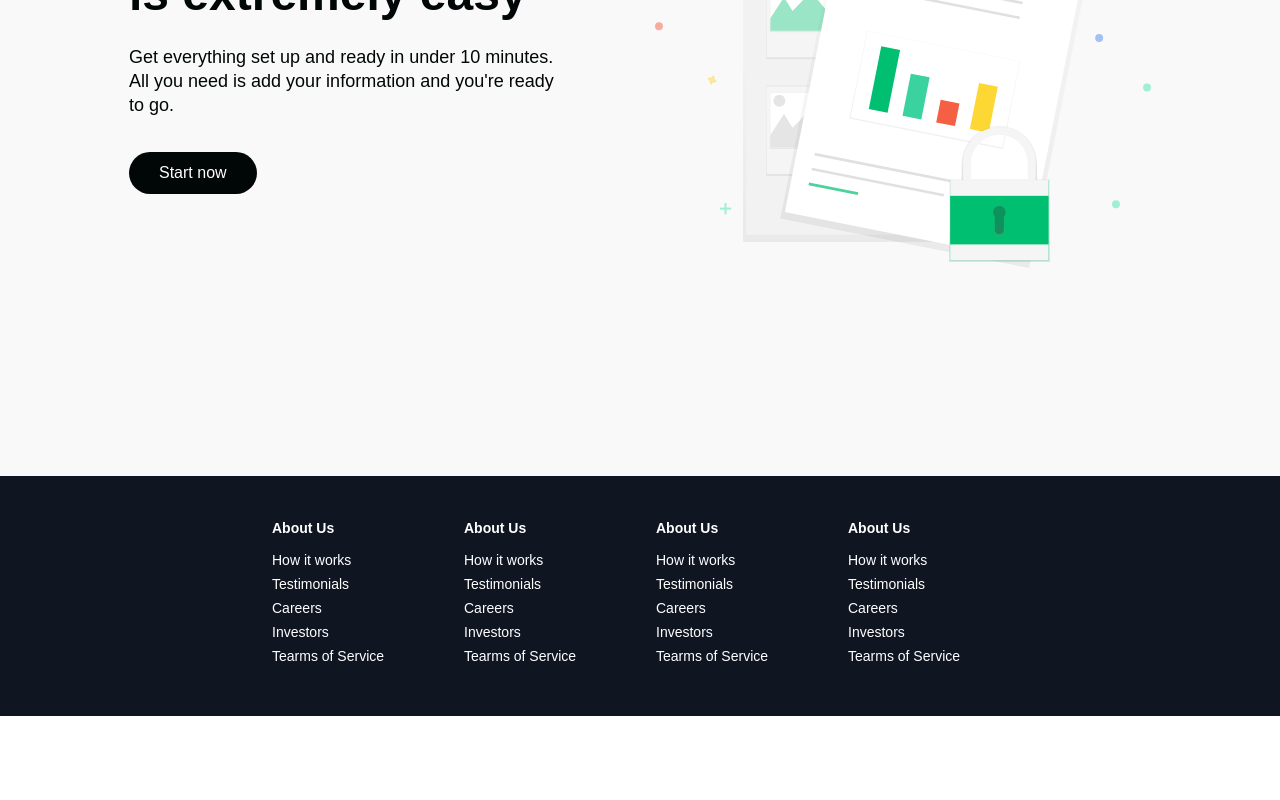
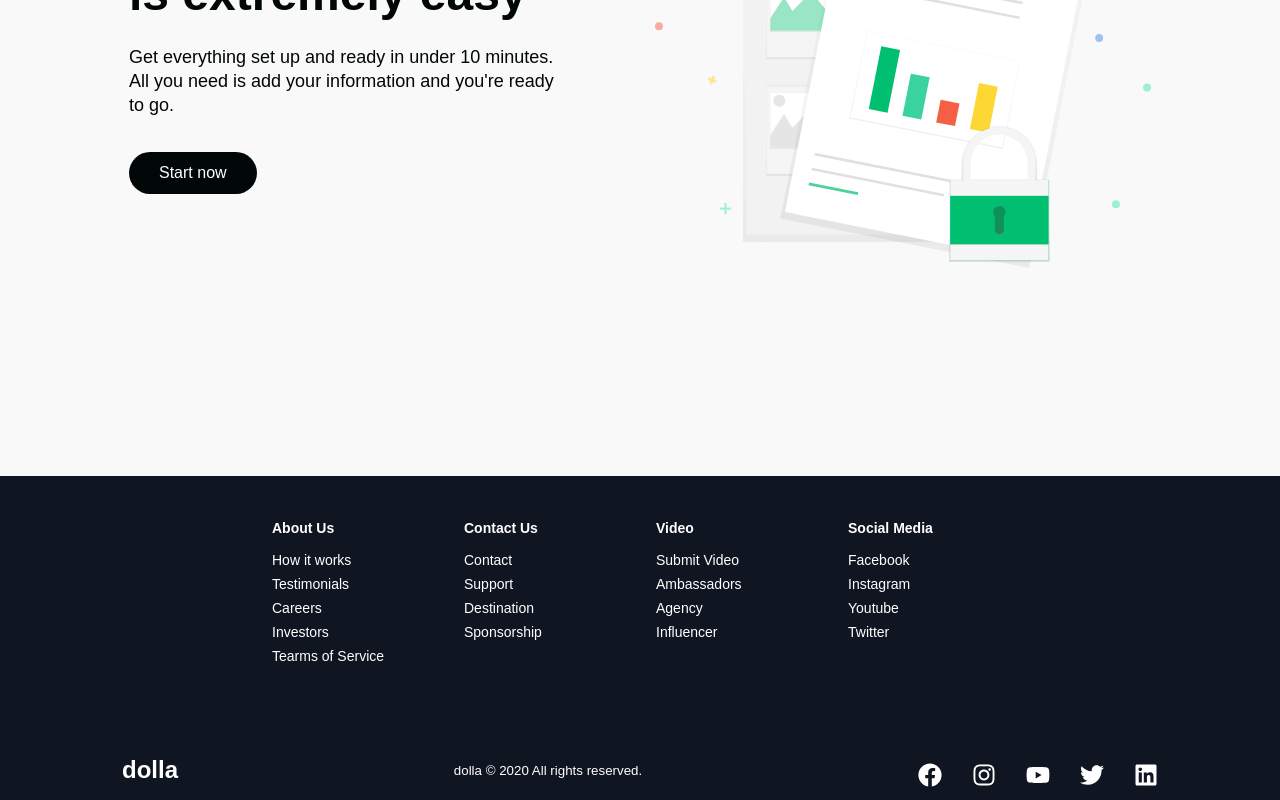
Before and after one commit to TomaszKlekner/dolla, a React (Create React App) app in the folder website/: page / in a window 1280 px wide. Shown: the part 3524-4324 px from the top of the page. Before the commit the page ends 4240 px from the top, so only its background shows below. Built offline with nearby package versions, Linux system fonts and the light colour scheme; a web font is replaced by a local one.

Commit message:
Add footer copy

```diff
--- a/website/src/components/Footer/FooterElements.js
+++ b/website/src/components/Footer/FooterElements.js
@@ -65,3 +65,49 @@
     transition: 0.3s ease-out;
   }
 `;
+
+export const SocialMedia = styled.section`
+  width: 100%;
+`;
+
+export const SocialMediaWrapper = styled.div`
+  display: flex;
+  justify-content: space-between;
+  align-items: center;
+  max-width: 1100px;
+  margin: 40px auto 0 auto;
+  padding: 0 32px;
+
+  @media screen and (max-width: 820px) {
+    flex-direction: column;
+  }
+`;
+
+export const SocialLogo = styled(Link)`
+  color: #fff;
+  justify-self: start;
+  cursor: pointer;
+  text-decoration: none;
+  font-size: 1.5rem;
+  display: flex;
+  align-items: center;
+  margin-bottom: 16px;
+  font-weight: bold;
+`;
+
+export const WebsiteRights = styled.small`
+  color: #fff;
+  margin-bottom: 16px;
+`;
+
+export const SocialIcons = styled.div`
+  display: flex;
+  justify-content: space-between;
+  align-items: center;
+  width: 240px;
+`;
+
+export const SocialIconLink = styled.a`
+  color: #fff;
+  font-size: 24px;
+`;
--- a/website/src/components/Footer/index.js
+++ b/website/src/components/Footer/index.js
@@ -1,4 +1,11 @@
 import React from "react";
+import {
+  FaFacebook,
+  FaInstagram,
+  FaTwitter,
+  FaYoutube,
+  FaLinkedin,
+} from "react-icons/fa";
 import {
   FooterContainer,
   FooterWrapper,
@@ -7,6 +14,12 @@
   FooterLinkItems,
   FooterLinkTitle,
   FooterLink,
+  SocialMedia,
+  SocialMediaWrapper,
+  SocialLogo,
+  WebsiteRights,
+  SocialIcons,
+  SocialIconLink,
 } from "./FooterElements";
 
 const Footer = () => {
@@ -18,44 +31,66 @@
             <FooterLinkWrapper>
               <FooterLinkItems>
                 <FooterLinkTitle>About Us</FooterLinkTitle>
-                <FooterLink to="about">How it works</FooterLink>
-                <FooterLink to="about">Testimonials</FooterLink>
-                <FooterLink to="about">Careers</FooterLink>
-                <FooterLink to="about">Investors</FooterLink>
-                <FooterLink to="about">Tearms of Service</FooterLink>
+                <FooterLink to="/">How it works</FooterLink>
+                <FooterLink to="/">Testimonials</FooterLink>
+                <FooterLink to="/">Careers</FooterLink>
+                <FooterLink to="/">Investors</FooterLink>
+                <FooterLink to="/">Tearms of Service</FooterLink>
               </FooterLinkItems>
 
               <FooterLinkItems>
-                <FooterLinkTitle>About Us</FooterLinkTitle>
-                <FooterLink to="about">How it works</FooterLink>
-                <FooterLink to="about">Testimonials</FooterLink>
-                <FooterLink to="about">Careers</FooterLink>
-                <FooterLink to="about">Investors</FooterLink>
-                <FooterLink to="about">Tearms of Service</FooterLink>
+                <FooterLinkTitle>Contact Us</FooterLinkTitle>
+                <FooterLink to="/">Contact</FooterLink>
+                <FooterLink to="/">Support</FooterLink>
+                <FooterLink to="/">Destination</FooterLink>
+                <FooterLink to="/">Sponsorship</FooterLink>
               </FooterLinkItems>
             </FooterLinkWrapper>
 
             <FooterLinkWrapper>
               <FooterLinkItems>
-                <FooterLinkTitle>About Us</FooterLinkTitle>
-                <FooterLink to="about">How it works</FooterLink>
-                <FooterLink to="about">Testimonials</FooterLink>
-                <FooterLink to="about">Careers</FooterLink>
-                <FooterLink to="about">Investors</FooterLink>
-                <FooterLink to="about">Tearms of Service</FooterLink>
+                <FooterLinkTitle>Video</FooterLinkTitle>
+                <FooterLink to="/">Submit Video</FooterLink>
+                <FooterLink to="/">Ambassadors</FooterLink>
+                <FooterLink to="/">Agency</FooterLink>
+                <FooterLink to="/">Influencer</FooterLink>
               </FooterLinkItems>
 
               <FooterLinkItems>
-                <FooterLinkTitle>About Us</FooterLinkTitle>
-                <FooterLink to="about">How it works</FooterLink>
-                <FooterLink to="about">Testimonials</FooterLink>
-                <FooterLink to="about">Careers</FooterLink>
-                <FooterLink to="about">Investors</FooterLink>
-                <FooterLink to="about">Tearms of Service</FooterLink>
+                <FooterLinkTitle>Social Media</FooterLinkTitle>
+                <FooterLink to="/">Facebook</FooterLink>
+                <FooterLink to="/">Instagram</FooterLink>
+                <FooterLink to="/">Youtube</FooterLink>
+                <FooterLink to="/">Twitter</FooterLink>
               </FooterLinkItems>
             </FooterLinkWrapper>
           </FooterLinksContainer>
         </FooterWrapper>
+        <SocialMedia>
+          <SocialMediaWrapper>
+            <SocialLogo to="/">dolla</SocialLogo>
+            <WebsiteRights>
+              dolla &copy; {new Date().getFullYear()} All rights reserved.
+            </WebsiteRights>
+            <SocialIcons>
+              <SocialIconLink href="/" target="_blank" aria-label="Facebook">
+                <FaFacebook />
+              </SocialIconLink>
+              <SocialIconLink href="/" target="_blank" aria-label="Instagram">
+                <FaInstagram />
+              </SocialIconLink>
+              <SocialIconLink href="/" target="_blank" aria-label="Youtube">
+                <FaYoutube />
+              </SocialIconLink>
+              <SocialIconLink href="/" target="_blank" aria-label="Twitter">
+                <FaTwitter />
+              </SocialIconLink>
+              <SocialIconLink href="/" target="_blank" aria-label="Linkedin">
+                <FaLinkedin />
+              </SocialIconLink>
+            </SocialIcons>
+          </SocialMediaWrapper>
+        </SocialMedia>
       </FooterContainer>
     </>
   );
--- a/website/src/components/HeroSection/index.js
+++ b/website/src/components/HeroSection/index.js
@@ -33,6 +33,11 @@
         </HeroP>
         <HeroBtnWrapper>
           <Button
+            smooth={true}
+            duration={1000}
+            spy={true}
+            exact={true}
+            offset={-80}
             primary={true}
             dark={true}
             class="primary"
--- a/website/src/components/Navbar/index.js
+++ b/website/src/components/Navbar/index.js
@@ -23,16 +23,52 @@
           </MobileIcon>
           <NavMenu>
             <NavItem>
-              <NavLink to="about">About</NavLink>
+              <NavLink
+                smooth={true}
+                duration={500}
+                spy={true}
+                exact={true}
+                offset={-80}
+                to="about"
+              >
+                About
+              </NavLink>
             </NavItem>
             <NavItem>
-              <NavLink to="discover">Discover</NavLink>
+              <NavLink
+                smooth={true}
+                duration={500}
+                spy={true}
+                exact={true}
+                offset={-80}
+                to="discover"
+              >
+                Discover
+              </NavLink>
             </NavItem>
             <NavItem>
-              <NavLink to="services">Services</NavLink>
+              <NavLink
+                smooth={true}
+                duration={500}
+                spy={true}
+                exact={true}
+                offset={-80}
+                to="services"
+              >
+                Services
+              </NavLink>
             </NavItem>
             <NavItem>
-              <NavLink to="signup">Sign Up</NavLink>
+              <NavLink
+                smooth={true}
+                duration={500}
+                spy={true}
+                exact={true}
+                offset={-80}
+                to="signup"
+              >
+                Sign Up
+              </NavLink>
             </NavItem>
           </NavMenu>
           <NavBtn>
--- a/website/src/components/Sidebar/index.js
+++ b/website/src/components/Sidebar/index.js
@@ -18,16 +18,48 @@
       </Icon>
       <SidebarWrapper>
         <SidebarMenu>
-          <SidebarLink to="about" onClick={toggle}>
+          <SidebarLink
+            smooth={true}
+            duration={500}
+            spy={true}
+            exact={true}
+            offset={-80}
+            to="about"
+            onClick={toggle}
+          >
             About
           </SidebarLink>
-          <SidebarLink to="discover" onClick={toggle}>
+          <SidebarLink
+            smooth={true}
+            duration={500}
+            spy={true}
+            exact={true}
+            offset={-80}
+            to="discover"
+            onClick={toggle}
+          >
             Discover
           </SidebarLink>
-          <SidebarLink to="services" onClick={toggle}>
+          <SidebarLink
+            smooth={true}
+            duration={500}
+            spy={true}
+            exact={true}
+            offset={-80}
+            to="services"
+            onClick={toggle}
+          >
             Services
           </SidebarLink>
-          <SidebarLink to="signup" onClick={toggle}>
+          <SidebarLink
+            smooth={true}
+            duration={500}
+            spy={true}
+            exact={true}
+            offset={-80}
+            to="signup"
+            onClick={toggle}
+          >
             Sign Up
           </SidebarLink>
         </SidebarMenu>
```
